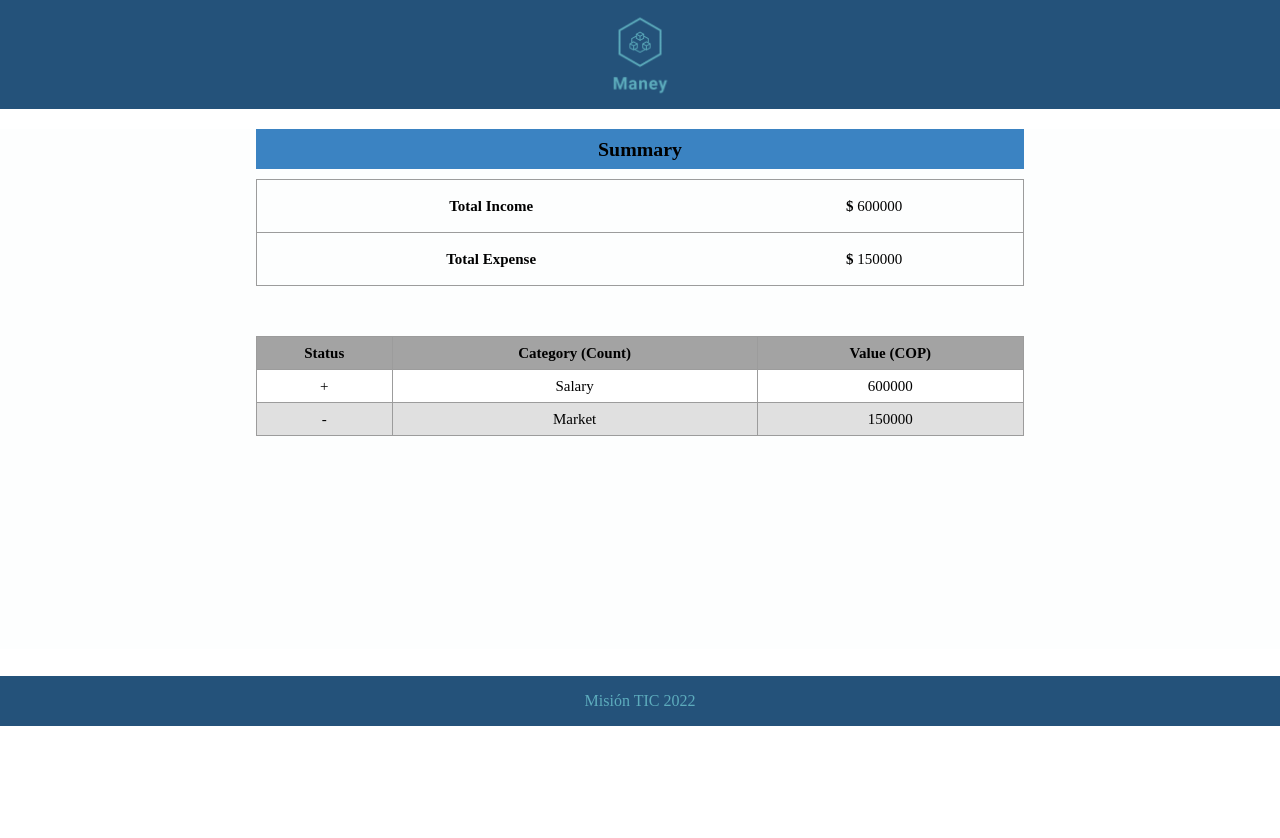
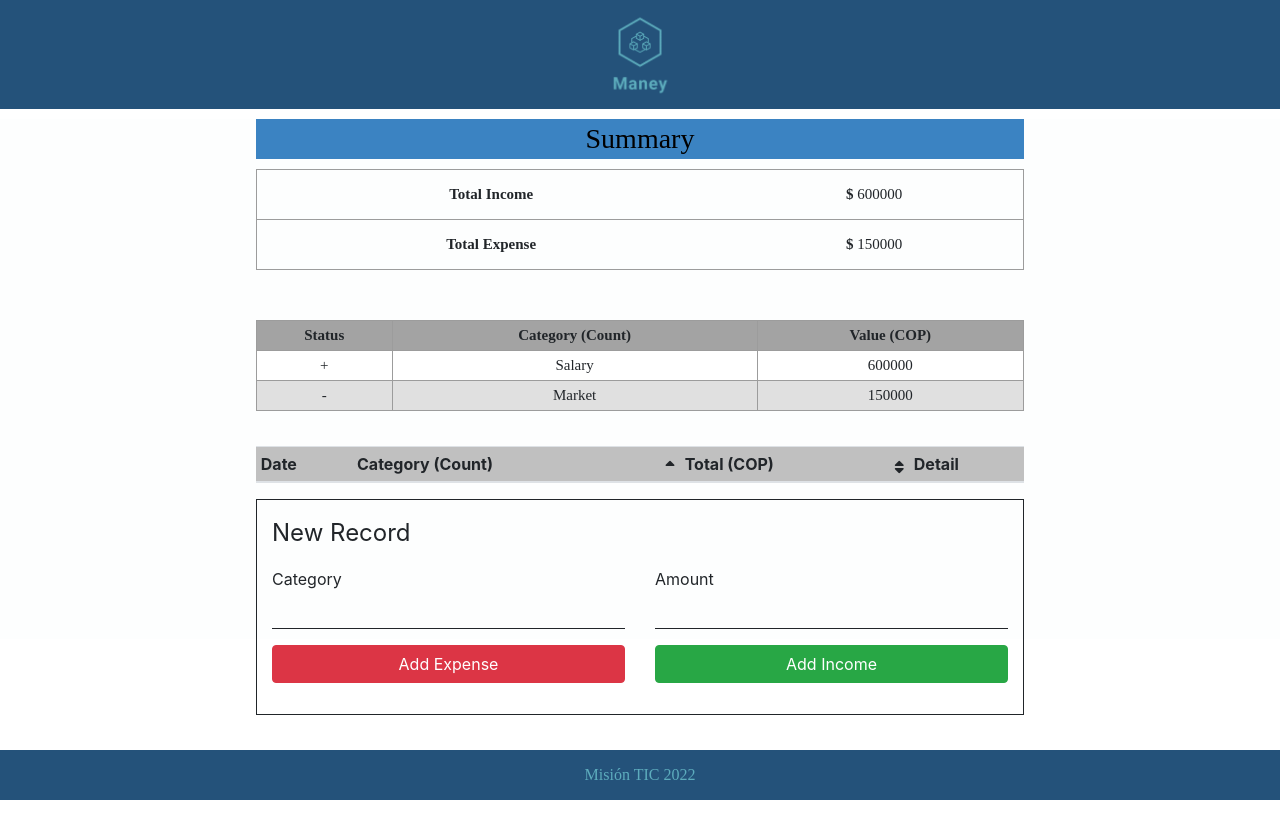
Before and after one commit to psanchezp31/dashboard-sprint3, a Vue app: page / in a window 1280 px wide. Shown: the top 838 px of the page. Before the commit the page ends 800 px from the top, so only its background shows below. Built offline with nearby package versions, Linux system fonts and the light colour scheme.

Commit message:
Subiendo cambios

```diff
--- a/index.html
+++ b/index.html
@@ -4,6 +4,16 @@
     <meta charset="utf-8">
     <meta name="viewport" content="width=device-width,initial-scale=1.0">
     <title>maney_app</title>
+    <link rel="stylesheet"
+      href="https://stackpath.bootstrapcdn.com/bootstrap/4.3.1/css/bootstrap.min.css"
+      integrity="sha384-ggOyR0iXCbMQv3Xipma34MD+dH/1fQ784/j6cY/iJTQUOhcWr7x9JvoRxT2MZw1T"
+      crossorigin="anonymous"
+    />
+    <link rel="stylesheet"
+      href="https://pro.fontawesome.com/releases/v5.10.0/css/all.css"
+      integrity="sha384-AYmEC3Yw5cVb3ZcuHtOA93w35dYTsvhLPVnYs9eStHfGJvOvKxVfELGroGkvsg+p"
+      crossorigin="anonymous"
+    />
   </head>
   <body>
     <div id="app"></div>
--- a/src/App.vue
+++ b/src/App.vue
@@ -46,6 +46,7 @@
 
         </tbody>
       </table>
+      <NewRecordForm />   <!-- DAVID -->
     </body>
 
     <div class="botones">
@@ -63,9 +64,11 @@
 </template>
 
 <script>
+import NewRecordForm from './components/NewRecordForm'; // DAVID
+
 export default {
   name: 'App',
-  components:{},
+  components:{NewRecordForm},
 
   data:function() {
     return {
@@ -179,6 +182,9 @@ margin: 0 0 0 0;
     height: 50px;
     background-color: #24527A;
     color: #5DACBD;
+    position: fixed;      /* DAVID */
+    left: 0;              /* DAVID */
+    bottom: 0;            /* DAVID */
   }
   .footer h5 {
     width: 100%;
--- /dev/null
+++ b/src/components/NewRecordForm.vue
@@ -0,0 +1,175 @@
+<template>
+  <div id="app">
+      <div class="body-div">
+
+        <table class="table table-striped table-sm mt-3">
+          <thead>
+            <tr class="tr-gray">
+              <th scope="col">Date</th>
+              <th scope="col">Category (Count) <i class="fas fa-sort-up sort-symbols"></i></th>
+              <th scope="col">Total (COP) <i class="fas fa-sort sort-symbols"></i></th>
+              <th scope="col">Detail</th>
+            </tr>
+          </thead>
+          <tbody>
+            <!-- <tr class="income-tr">
+              <td>+ Salary (1)</td>
+              <td>$855.000</td>
+            </tr> -->
+            <tr v-for="item in dataTable" :key="dataTable.indexOf(item.categ)">
+              <td>{{ item.date }}</td>
+              <td>{{ item.category }}</td>
+              <td>{{ new Intl.NumberFormat('es-CO', {style: "currency", currency: "COP"}).format(item.amount) }}</td>
+              <td><i class="fas fa-eye" @click="detail"></i></td>
+            </tr>
+          </tbody>
+        </table>
+
+        <form class="form-2">
+          <div class="form-group">
+
+            <legend>New Record</legend>
+
+            <div class="row mt-3">
+              <div class="col">
+                Category
+                <input type="text" class="form-control-plaintext" id="category">
+              </div>
+              <div class="col">
+                Amount
+                <input type="number" class="form-control-plaintext" id="amount">
+              </div>
+            </div>
+
+            <!-- <div class="mt-3">
+              <span class="padd-left-15px">Date</span>
+              <div class="row">
+                <div class="col">
+                  <Datepicker/>
+                </div>
+              </div>
+            </div> -->
+
+            <div class="row mt-3">
+              <div class="col">
+                <button @click="addExpense" class="btn btn-danger btn-add">Add Expense</button>
+              </div>
+              <div class="col">
+                <button @click="addIncome" class="btn btn-success btn-add">Add Income</button>
+              </div>
+            </div>
+
+          </div>
+        </form>
+
+        <div class="height-150"></div>
+
+      </div>
+  </div>
+</template>
+
+<script>
+  import Vue from 'vue';
+  // import Datepicker from './Datepicker';
+
+  export default {
+    // components: { Datepicker },
+    name: 'app',
+    data () {
+      let dataTable = [];
+      return {
+        dataTable,
+      }
+    },
+    methods: {
+      addExpense(e) {
+        e.preventDefault();
+        const category = document.querySelector('#category').value;
+        const amount = document.querySelector('#amount').value;
+        if(category.trim() === '' || amount === ''){return alert('You shoud fill the fields!')};
+        this.dataTable.push({
+          date: new Date().getFullYear() + '-' + (new Date().getMonth() + 1) + '-' + new Date().getDate(),
+          category: '- ' + category,
+          amount: amount
+        })
+      },
+      addIncome(e) {
+        e.preventDefault();
+        const category = document.querySelector('#category').value;
+        const amount = document.querySelector('#amount').value;
+        if(category.trim() === '' || amount === ''){return alert('You shoud fill the fields!')};
+        this.dataTable.push({
+          date: new Date().getFullYear() + '-' + (new Date().getMonth() + 1) + '-' + new Date().getDate(),
+          category: '+ ' + category,
+          amount: amount
+        })
+      },
+      detail(e){
+        e.preventDefault();
+        alert('ok!!');
+      }
+    },
+  }
+</script>
+
+<style>
+  .header-div, .footer-div {
+    background-color: #317022;
+    color: white;
+    width: 100%;
+    height: 70px;
+    text-align: center;
+  }
+  .header-div {
+    font-size: 2.5rem;
+  }
+  .footer-div {
+    bottom: 0;
+    padding: 20px 0;
+  }
+  .body-div {
+    width: 60%;
+    margin-left: auto;
+    margin-right: auto;
+    margin-top: 35px;
+    margin-bottom: 35px;
+  }
+  .sort-symbols, .calendar-icon {
+    float: right;
+    cursor: pointer;
+    margin-top: 7px;
+  }
+  .calendar-icon {
+    font-size: xx-large;
+  }
+  .btn-1 {
+    margin-left: 30px;
+    width: 50%;
+  }
+  .tr-gray {
+    background: rgb(192, 192, 192);
+  }
+  .income-tr {
+    background-color: #92c299 !important;
+  }
+  #amount, #category {
+    border-bottom: 1px solid;
+  }
+  #date {
+    width: 90%;
+    display: inline;
+  }
+  .btn-add {
+    width: 100%;
+  }
+  .form-2 {
+    padding: 15px;
+    border: 1px solid;
+  }
+  .padd-left-15px {
+    padding-left: 15px;
+  }
+  .height-150 {
+    height: 150px;
+  }
+</style>
```
